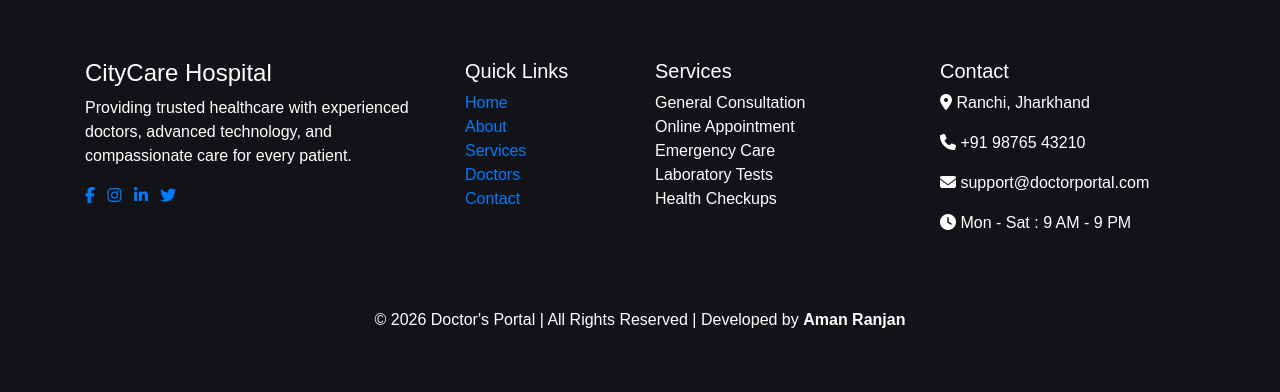
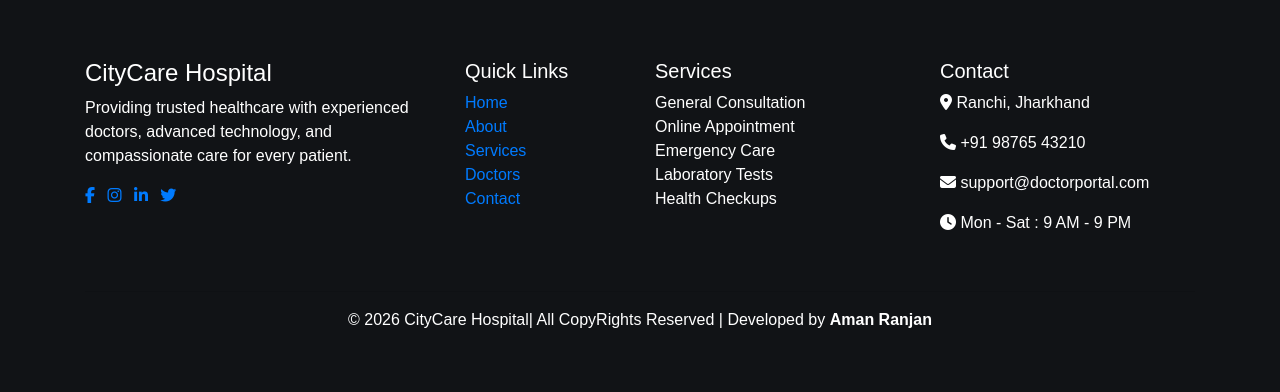
Before and after one commit to aman-ranjan-1/doctor-portal-django, a Django app: page /accounts/register/ in a window 1280 px wide. Shown: the part 1168-1560 px from the top of the page. Run offline with Django 5.2, Linux system fonts and the light colour scheme.

Commit message:
Changes in footer

```diff
--- a/templates/includes/footer.html
+++ b/templates/includes/footer.html
@@ -111,8 +111,8 @@
 
             <p class="mb-0">
 
-                © 2026 Doctor's Portal |
-                All Rights Reserved |
+                © 2026 CityCare Hospital|
+                All CopyRights Reserved |
                 Developed by <strong>Aman Ranjan</strong>
 
             </p>
```
